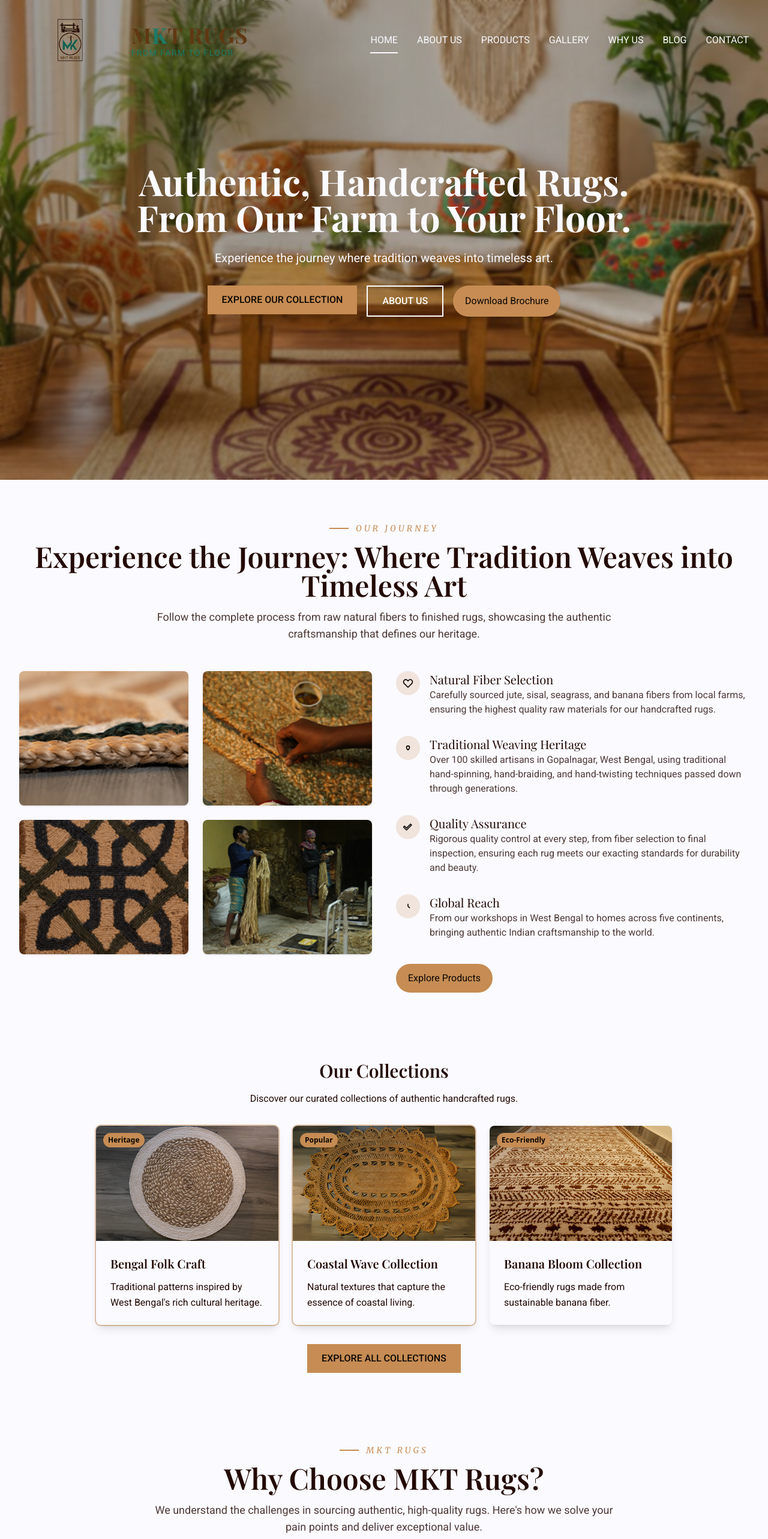
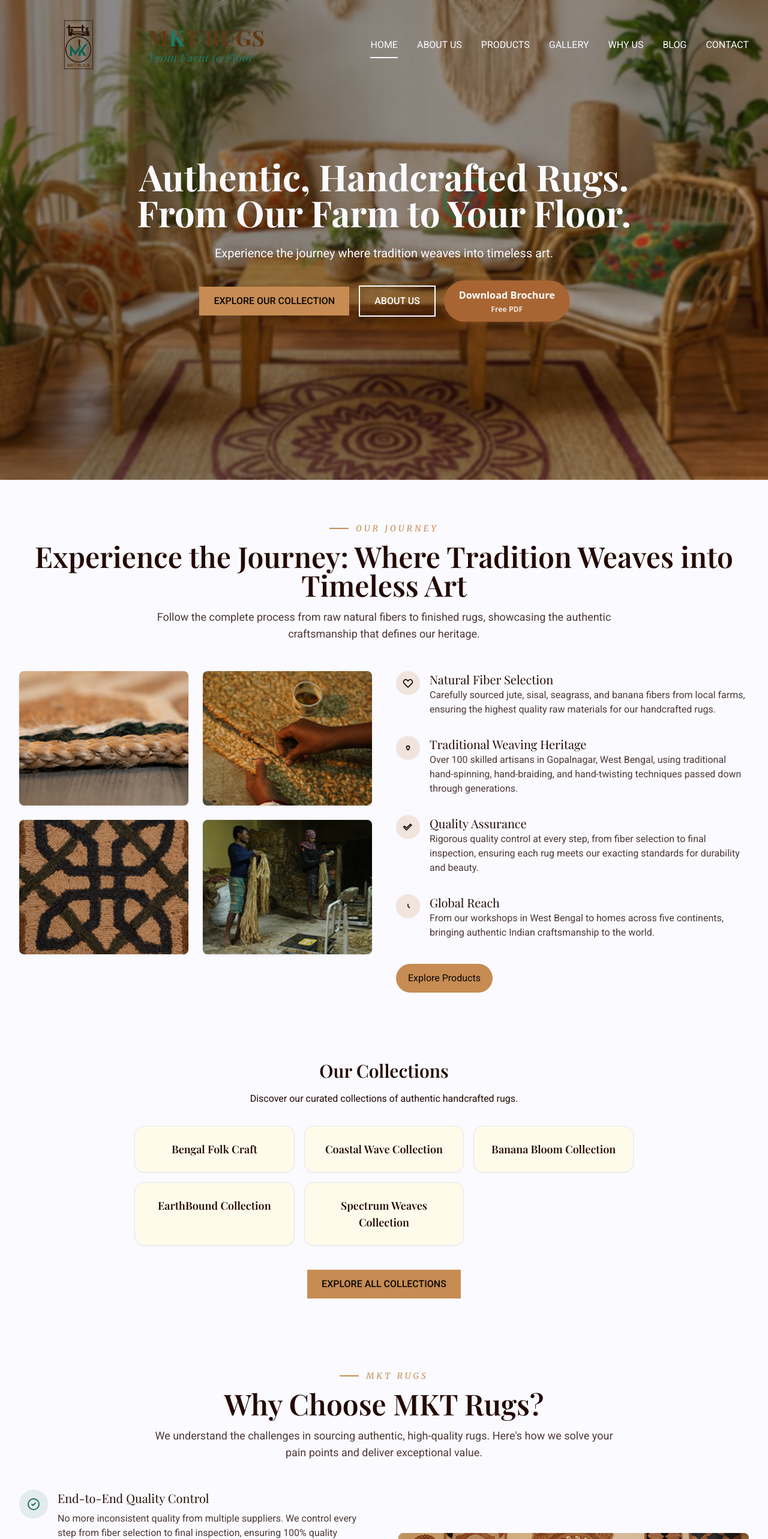
Before and after one commit to snehasish-bhattacharjee123/Jute_Crafts, a React (Create React App) app: page / in a window 1280 px wide. Shown: the top 2566 px of the page at 60% size. Built offline with nearby package versions, Linux system fonts and the light colour scheme.

Commit message:
updated logo and text

```diff
--- a/src/App.js
+++ b/src/App.js
@@ -871,7 +871,7 @@ function App() {
                     </section>
 
                     {/* === PRODUCT COLLECTION SECTION === */}
-                    <section id="products" className="py-8 md:py-12 bg-bgLight">
+                    {/* <section id="products" className="py-8 md:py-12 bg-bgLight">
                       <div className="max-w-5xl mx-auto px-4 sm:px-6 lg:px-8">
                         <div className="text-center mb-8">
                           <h2 className="text-2xl sm:text-3xl font-heading font-semibold text-textDark mb-4">
@@ -920,7 +920,50 @@ function App() {
                           </Link>
                         </div>
                       </div>
+                    </section> */}
+
+<section id="products" className="py-8 md:py-12 bg-bgLight">
+  <div className="max-w-4xl mx-auto px-4 sm:px-6 lg:px-8">
+    {/* Section Header */}
+    <div className="text-center mb-8">
+      <h2 className="text-2xl sm:text-3xl font-heading font-semibold text-textDark mb-4">
+        Our Collections
+      </h2>
+      <p className="font-body text-base text-textDark max-w-2xl mx-auto leading-relaxed">
+        Discover our curated collections of authentic handcrafted rugs.
+      </p>
+    </div>
+
+    {/* Collection Cards Grid */}
+    <div className="grid grid-cols-1 sm:grid-cols-2 md:grid-cols-3 gap-4 text-center">
+      {[
+        "Bengal Folk Craft",
+        "Coastal Wave Collection",
+        "Banana Bloom Collection",
+        "EarthBound Collection",
+        "Spectrum Weaves Collection",
+      ].map((collection) => (
+        <div
+          key={collection}
+          className="bg-amber-50 shadow-sm hover:shadow-md rounded-2xl p-6 border border-gray-200 transition-all"
+        >
+          <h3 className="text-lg font-heading font-semibold text-textDark">
+            {collection}
+          </h3>
+        </div>
+      ))}
+    </div>
+
+    {/* Explore Button */}
+    <div className="text-center mt-10">
+      <Link to="/products" className="inline-flex">
+        <Button variant="gold">Explore All Collections</Button>
+      </Link>
+    </div>
+  </div>
 </section>
+
+
 
                     {/* === WHY US SECTION === */}
                     <section id="why-us" className="py-12 md:py-16 bg-bgLight">
@@ -1333,6 +1376,10 @@ function App() {
         Download Brochure
       </h2>
       <form onSubmit={handleDownload} className="space-y-4">
+        <label className="block">
+          <span className="text-textDark font-medium">
+            Name <span className="text-red-500">*</span>
+          </span>
           <input
             type="text"
             name="name"
@@ -1340,8 +1387,14 @@ function App() {
             onChange={handleChange}
             placeholder="Your Name"
             required
-                              className="w-full border rounded-md p-2"
-                            />
+            className="w-full border rounded-md p-2 mt-1"
+          />
+        </label>
+
+        <label className="block">
+          <span className="text-textDark font-medium">
+            Company Name <span className="text-red-500">*</span>
+          </span>
           <input
             type="text"
             name="company"
@@ -1349,24 +1402,38 @@ function App() {
             onChange={handleChange}
             placeholder="Company Name"
             required
-                              className="w-full border rounded-md p-2"
-                            />
+            className="w-full border rounded-md p-2 mt-1"
+          />
+        </label>
+
+        <label className="block">
+          <span className="text-textDark font-medium">Line of Business</span>
           <input
             type="text"
             name="business"
             value={form.business}
             onChange={handleChange}
             placeholder="Line of Business"
-                              className="w-full border rounded-md p-2"
-                            />
+            className="w-full border rounded-md p-2 mt-1"
+          />
+        </label>
+
+        <label className="block">
+          <span className="text-textDark font-medium">Special Interest</span>
           <input
             type="text"
             name="interest"
             value={form.interest}
             onChange={handleChange}
             placeholder="Special Interest"
-                              className="w-full border rounded-md p-2"
-                            />
+            className="w-full border rounded-md p-2 mt-1"
+          />
+        </label>
+
+        <label className="block">
+          <span className="text-textDark font-medium">
+            Email Address <span className="text-red-500">*</span>
+          </span>
           <input
             type="email"
             name="email"
@@ -1374,19 +1441,18 @@ function App() {
             onChange={handleChange}
             placeholder="Email Address"
             required
-                              className="w-full border rounded-md p-2"
-                            />
-                            <Button
-                              variant="gold"
-                              type="submit"
-                              className="w-full"
-                            >
+            className="w-full border rounded-md p-2 mt-1"
+          />
+        </label>
+
+        <Button variant="gold" type="submit" className="w-full">
           Download Now
         </Button>
       </form>
     </div>
   </div>
 )}
+
 
                     {/* === CONTACT SECTION ===
                     <section id="contact" className="py-12 bg-bgLight">
--- a/src/components/AboutUs.js
+++ b/src/components/AboutUs.js
@@ -419,8 +419,7 @@ function AboutUs() {
               Milestones on the Global Loom
             </h2>
             <p className="text-textDark/70 font-body mt-2">
-              From a single loom in Howrah to five continents — FROM FARM TO
-              FLOOR
+              From making Jute braids to fully integrated carpet manufacturing
             </p>
             <div className="mx-auto mt-3 w-24 h-1 bg-gold"></div>
           </div>
--- a/src/components/Header.js
+++ b/src/components/Header.js
@@ -300,7 +300,7 @@ const Header = () => {
             <img
               src="/images/MKT Rugs_1 PNG.png"
               alt="MKT RUGS Logo"
-              className="h-16 sm:h-20 md:h-24 w-auto object-contain transition-transform duration-300 hover:scale-105"
+              className="h-20 sm:h-24 md:h-28 w-auto object-contain transition-transform duration-300 hover:scale-105"
             />
             <div className="leading-tight">
               <div className="text-2xl sm:text-3xl md:text-4xl font-heading font-bold tracking-wide">
@@ -308,9 +308,17 @@ const Header = () => {
                 <span style={{ color: "#1C7A67" }}>K</span>
                 <span style={{ color: "#603813" }}>T RUGS</span>
               </div>
+
+              {/* ✅ Updated tagline */}
               <div
-                className="hidden sm:block text-[11px] sm:text-xs md:text-sm font-body uppercase tracking-widest"
-                style={{ color: "#1C7A67" }}
+                className="hidden sm:block text-[13px] sm:text-base md:text-lg font-serif italic tracking-wide"
+                style={{
+                  color: "#1C7A67",
+                  fontFamily: "'Playfair Display', 'Times New Roman', serif",
+                  fontStyle: "italic",
+                  fontWeight: "500",
+                  letterSpacing: "0.05em",
+                }}
               >
                 From Farm to Floor
               </div>
--- a/src/components/Hero.js
+++ b/src/components/Hero.js
@@ -28,6 +28,34 @@ const Hero = () => {
   };
 
   return (
+    <>
+      {/* Animations embedded in the component */}
+      <style>{`
+        @keyframes slide-in-left {
+          0% { transform: translateX(-40px); opacity: 0; }
+          100% { transform: translateX(0); opacity: 1; }
+        }
+        .animate-slide-in-left {
+          animation: slide-in-left 1.8s ease-out both;
+        }
+
+        @keyframes fade-in {
+          from { opacity: 0; transform: translateY(10px); }
+          to { opacity: 1; transform: translateY(0); }
+        }
+        .animate-fade-in {
+          animation: fade-in 2s ease-in-out both;
+        }
+
+        @keyframes soft-breathe {
+          0%, 100% { transform: scale(1); box-shadow: 0 0 10px rgba(192, 132, 87, 0.3); }
+          50% { transform: scale(1.05); box-shadow: 0 0 20px rgba(192, 132, 87, 0.55); }
+        }
+        .animate-soft-breathe {
+          animation: soft-breathe 3.5s ease-in-out infinite;
+        }
+      `}</style>
+
       <section
         id="hero"
         className="relative min-h-[100svh] flex items-center justify-center bg-cover bg-center animate-slide-in-left"
@@ -36,21 +64,27 @@ const Hero = () => {
           marginTop: "calc(var(--header-h, 0px) * -1)",
         }}
       >
-      <div className="absolute inset-0 bg-gradient-to-r from-secondary/40 to-secondary/20 backdrop-blur-[2px]"></div>
+        {/* Overlay */}
+        <div className="absolute inset-0 bg-gradient-to-r from-secondary/50 to-secondary/30 backdrop-blur-[2px]"></div>
 
+        {/* Content */}
         <div className="relative z-10 text-center px-4 sm:px-6 lg:px-8 max-w-4xl mx-auto">
-        <h1 className="text-4xl sm:text-5xl lg:text-6xl font-heading font-bold text-textLight mb-6 leading-tight">
-          Authentic, Handcrafted Rugs. From Our Farm to Your Floor.
+          <h1 className="text-4xl sm:text-5xl lg:text-6xl font-heading font-bold text-textLight mb-6 leading-tight animate-fade-in">
+            Authentic, Handcrafted Rugs. <br className="hidden sm:block" />
+            From Our Farm to Your Floor.
           </h1>
-        <p className="text-lg sm:text-xl font-body text-textLight mb-8 max-w-2xl mx-auto leading-relaxed">
+
+          <p className="text-lg sm:text-xl font-body text-textLight mb-8 max-w-2xl mx-auto leading-relaxed animate-fade-in delay-150">
             Experience the journey where tradition weaves into timeless art.
           </p>
-        <div className="flex flex-col sm:flex-row gap-4 justify-center animate-fade-in">
+
+          <div className="flex flex-col sm:flex-row gap-4 justify-center items-center animate-fade-in delay-300">
             <Link to="/products">
               <Button variant="gold" className="hover:animate-pulse">
                 Explore Our Collection
               </Button>
             </Link>
+
             <Link to="/about">
               <Button
                 variant="secondary"
@@ -59,17 +93,26 @@ const Hero = () => {
                 About Us
               </Button>
             </Link>
+
+            {/* Highlighted Download Button */}
             <button
               type="button"
               onClick={scrollToContact}
               aria-label="Download brochure"
-            className="px-5 py-3 rounded-full bg-gold text-secondary font-body hover:bg-gold/90 transition focus-visible:outline-none focus-visible:ring-2 focus-visible:ring-white focus-visible:ring-offset-2 focus-visible:ring-offset-secondary shadow"
+              className="relative px-6 py-3 rounded-full
+                         bg-[#A86533] text-white font-semibold text-base
+                         shadow-lg hover:shadow-xl transition-all duration-500
+                         hover:scale-105 animate-soft-breathe
+                         focus-visible:outline-none focus-visible:ring-2
+                         focus-visible:ring-offset-2 focus-visible:ring-[#A86533]"
             >
               Download Brochure
+              <span className="block text-xs text-white/80 mt-1">Free PDF</span>
             </button>
           </div>
         </div>
       </section>
+    </>
   );
 };
 
```
Also changed, not shown: 2 other files (tests, documents, lock files or other folders). Lines whose indentation alone changed are shown as unchanged.
